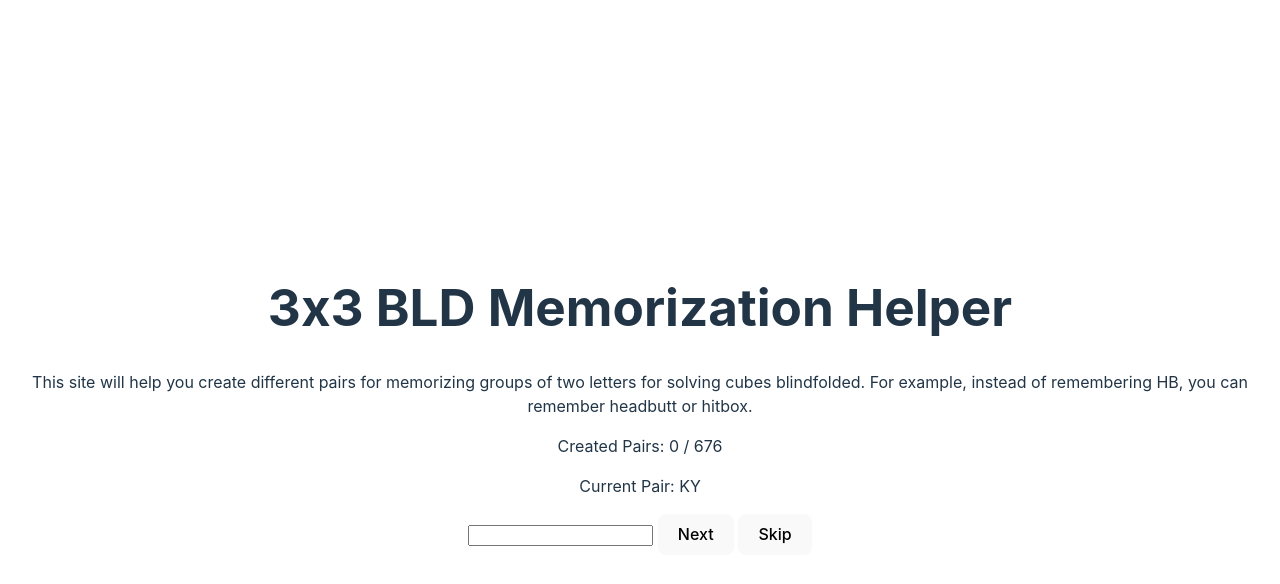
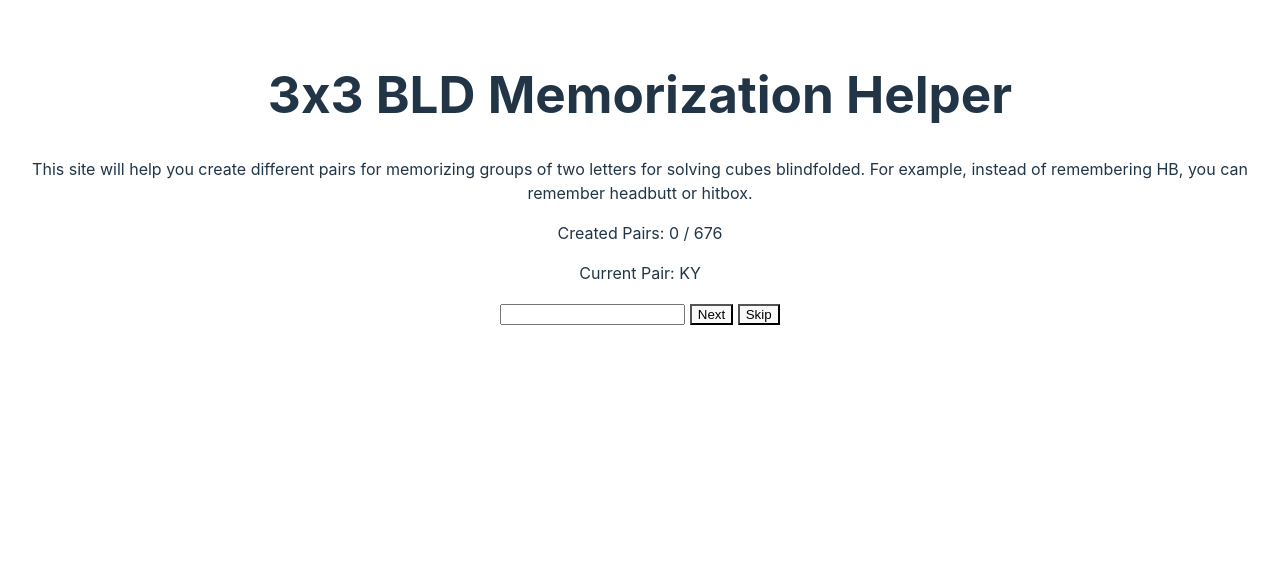
Before and after one commit to Justiniscoding/BLD-Trainer, a Svelte app: page / in a window 1280 px wide. Shown: the top 584 px of the page. Built offline with nearby package versions, Linux system fonts and the light colour scheme.

Commit message:
Modify default CSS and add custom color vars

```diff
--- a/src/app.css
+++ b/src/app.css
@@ -2,6 +2,12 @@
   font-family: Inter, system-ui, Avenir, Helvetica, Arial, sans-serif;
   line-height: 1.5;
   font-weight: 400;
+
+    --eerie-black: #242424ff;
+    --beaver: #96897bff;
+    --vanilla: #dfd5a5ff;
+    --earth-yellow: #dbad6aff;
+    --cornflower-blue: #5c95ffff;
 
   color-scheme: light dark;
   color: rgba(255, 255, 255, 0.87);
@@ -24,8 +30,6 @@ a:hover {
 
 body {
   margin: 0;
-  display: flex;
-  place-items: center;
   min-width: 320px;
   min-height: 100vh;
 }
@@ -35,10 +39,6 @@ h1 {
   line-height: 1.1;
 }
 
-.card {
-  padding: 2em;
-}
-
 #app {
   max-width: 1280px;
   margin: 0 auto;
@@ -46,24 +46,6 @@ h1 {
   text-align: center;
 }
 
-button {
-  border-radius: 8px;
-  border: 1px solid transparent;
-  padding: 0.6em 1.2em;
-  font-size: 1em;
-  font-weight: 500;
-  font-family: inherit;
-  background-color: #1a1a1a;
-  cursor: pointer;
-  transition: border-color 0.25s;
-}
-button:hover {
-  border-color: #646cff;
-}
-button:focus,
-button:focus-visible {
-  outline: 4px auto -webkit-focus-ring-color;
-}
 
 @media (prefers-color-scheme: light) {
   :root {
```
